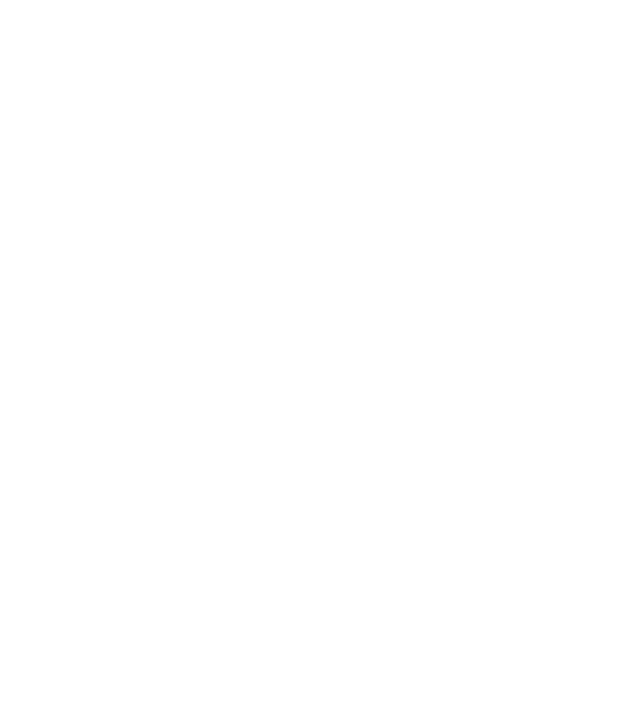
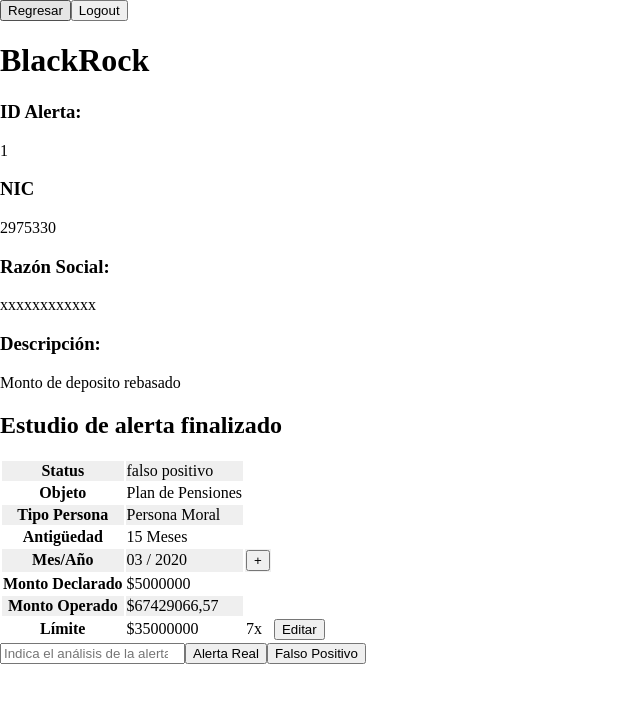
Before and after one commit to StephanieJolianis/BlackRock-LegalHackathon-, a React (Create React App) app: page /alerta/1/detalle in a window 1280 px wide. Shown: the top 702 px of the page, without its empty margins (0-640 px from the left). Built offline with nearby package versions, Linux system fonts and the light colour scheme.

Commit message:
paso de informacion componente tablaalertas a detallealerta

```diff
--- a/public/index.html
+++ b/public/index.html
@@ -9,6 +9,7 @@
       name="description"
       content="Web site created using create-react-app"
     />
+    <link href="https://fonts.googleapis.com/css?family=Cabin|Roboto:400,700|Roboto+Condensed:400,700" rel="stylesheet">
     <link rel="apple-touch-icon" href="%PUBLIC_URL%/logo192.png" />
     <!--
       manifest.json provides metadata used when your web app is installed on a
--- a/src/App.js
+++ b/src/App.js
@@ -12,8 +12,8 @@
       <Switch>
       <Route path="/" exact component={Login} />
       <Route path="/main" exact component={Main} />
-      <Route path="/detallealerta" exact component={DetalleAlerta} />
-      <Route path="/detallemes" exact component={DetalleMes} />
+      <Route path="/alerta/:id/detalle" exact component={DetalleAlerta} />
+      <Route path="/alerta/:id/detallemes" exact component={DetalleMes} />
       </Switch>
     </Router>
   );
--- a/src/Components/DetalleAlerta.jsx
+++ b/src/Components/DetalleAlerta.jsx
@@ -1,12 +1,47 @@
 import { Link } from "react-router-dom";
 import { useState } from "react";
+import { useParams } from "react-router-dom";
+import dataAlerta from "../Data/alertas.json"
 import ModalLimite from "./ModalLimite";
 import ModalAlerta from "./ModalAlerta";
+
+const calcularDias = (algo) => {
+    console.log(algo);
+    let anio = algo.aniooperacion;
+    let mes = parseInt(algo.mesoperacion);
+    let dia = 1;
+    if(mes === 12){
+        mes = 0;
+        anio = anio + 1;
+    }
+    const fechaAlerta= new Date(anio,mes,dia);
+    fechaAlerta.setDate(fechaAlerta.getDate() + 60);
+    const fechaAlertaMiliseg = fechaAlerta.getTime();
+    const fechaActual = Date.now();
+    const diff =  fechaAlertaMiliseg - fechaActual;
+    const result = Math.round(diff/(1000 * 60 * 60 * 24 ));
+    if(result > 0){
+        return (<div>
+            <h3>Esta alerta expira en:</h3>
+        <h1>{result} días</h1>
+        </div>
+        )
+    }else{
+        return (
+            <div>
+            <h2>Estudio de alerta finalizado</h2>
+        </div>
+        )
+    }
+}
 
 const DetalleAlerta = () => {
     const [showLimit, setShowLimit] = useState(false);
     const [showAlert, setShowAlert] = useState(false);
     const [alert, setAlert] = useState(false);
+    const { id } = useParams();
+
+    const filtroAlerta = dataAlerta.filter(item => item.idalerta == id)
 
     return(
     <div>
@@ -20,50 +55,49 @@
     <h1>BlackRock</h1>
     </div>
     <div className="contentDetailAlert">
-        <div><h3>ID Alerta:</h3><p>55198</p></div>
-        <div><h3>NIC</h3> <p>5454554</p></div>
+        <div><h3>ID Alerta:</h3><p>{id}</p></div>
+        <div><h3>NIC</h3> <p>{filtroAlerta[0].nic}</p></div>
         <div><h3>Razón Social:</h3><p>xxxxxxxxxxxx</p></div>
-        <div><h3>Descripción:</h3><p>Monto Rebasado</p></div>
+        <div><h3>Descripción:</h3><p>{filtroAlerta[0].descripcionAlerta}</p></div>
     </div>
-        <h3>Esta alerta expira en</h3>
-        <h1>26 días</h1>
+            {calcularDias(filtroAlerta[0])}
         <table className="detailAlert">
             <tbody>
                 <tr>
                     <th>Status</th>
-                    <td>Generada</td>
+                    <td>{filtroAlerta[0].evaluacion}</td>
                 </tr>
                 <tr>
                     <th>Objeto</th>
-                    <td>Fondo de ahorro</td>
+                    <td>{filtroAlerta[0].objetocuenta}</td>
                 </tr>
                 <tr>
                     <th>Tipo Persona</th>
-                    <td>Física</td>
+                    <td>{filtroAlerta[0].tipopersona}</td>
                 </tr>
                 <tr>
                     <th>Antigüedad</th>
-                    <td>6 Meses</td>
+                    <td>{filtroAlerta[0].antiguedad} Meses</td>
                 </tr>
                 <tr>
                     <th>Mes/Año</th>
-                    <td>Octubre 2020</td>
+                    <td>{filtroAlerta[0].mesoperacion} / {filtroAlerta[0].aniooperacion}</td>
                     <td><Link to= "/detallemes">
                 <button>+</button>
                     </Link></td>
                 </tr>
                 <tr>
                     <th>Monto Declarado</th>
-                    <td>$100000</td>
+                    <td>${filtroAlerta[0].montodeclarado}</td>
                 </tr>
                 <tr>
                     <th>Monto Operado</th>
-                    <td>$100000</td>
+                    <td>${filtroAlerta[0].montoOperadoTotal}</td>
                 </tr>
                 <tr>
                     <th>Límite</th>
-                    <td>$200000</td>
-                    <td>2x</td>
+                    <td>${filtroAlerta[0].limiteMonto__1}</td>
+                    <td>{filtroAlerta[0].limiteMonto}x</td>
                     <td><button onClick={() => setShowLimit(true)}>Editar</button></td>
                 </tr>
             </tbody>
--- a/src/Components/Filtros.jsx
+++ b/src/Components/Filtros.jsx
@@ -39,13 +39,16 @@
 
 const Filtros = (props) => {
     return(
-        <div>
-
+        <div className="divFiltros">
+        <div className="divFiltro1">
             <select onChange={(e)=> props.cambioFiltros({value:e.target.value, name:e.target.name})} name="descripcionAlerta">
             <option value="value0"defaultValue>Tipo Alerta</option>
             <option value="1">Monto Depósito Rebasado</option>
             <option value="2">Monto Retiro Rebasado</option>
+            <option value="3">Numero de retiros rebasado</option>
+            <option value="4">Numero de depositos rebasado</option>
             </select>
+
 
             <select onChange={(e)=> props.cambioFiltros({value:e.target.value, name:e.target.name})} name="evaluacion">
             <option value="value0"defaultValue>Status Alarma</option>
@@ -53,7 +56,9 @@
             <option value="1">Falso Positivo</option>
             <option value="0">No Investigado</option>
             </select>
+            </div>
 
+            <div className="divFiltro2">
             <select onChange={(e)=> props.cambioFiltros({value:e.target.value, name:e.target.name})} name="mesoperacion">
             <option value="value0"defaultValue>Mes</option>
             <option value="01">Enero</option>
@@ -75,7 +80,10 @@
             <option value="2019">2019</option>
             <option value="2020">2020</option>
             </select>
+            </div>
 
+
+            <div className="divFiltro3">
             <select onChange={(e)=> props.cambioFiltros({value:e.target.value, name:e.target.name})} name="objetocuenta">
             <option value="value0"defaultValue>Objeto Cuenta</option>
             <option value="1">Administración de Tesorería</option>
@@ -87,7 +95,8 @@
             <option value="7">Plan de pensiones</option>
         </select>
 
-        <div><input name="cuenta" type="search" placeholder="Buscar por número de cuenta" onChange={(e)=> props.cambioFiltros({value:e.target.value, name:e.target.name})}/></div>
+        <div><input className="inputFiltros" name="cuenta" type="search" placeholder="Buscar por número de cuenta" onChange={(e)=> props.cambioFiltros({value:e.target.value, name:e.target.name})}/></div>
+        </div>
             </div>
     );
 }
--- a/src/Components/Main.jsx
+++ b/src/Components/Main.jsx
@@ -3,6 +3,7 @@
 import Gráfica from "./Gráfica";
 import { Link } from "react-router-dom";
 import { useReducer, useEffect, useState } from "react";
+// import logoApp from '../img/alerta.png';
 
 
 function reducer(state, action) {
@@ -62,7 +63,10 @@
             <Link to= "/">
                 <button>Logout</button>
             </Link>
-    <h1>BlackRock </h1>
+            <div className="logoBlackrock">
+            {/* <img src ={logoApp} alt="30" height="57"/> */}
+            <h1>BlackRock </h1>
+            </div>
         </div>
             <p>Bienvenid@ {localStorage.getItem("nombredeusuario")}</p>
             <Filtros  cambioFiltros={setFiltros} />
--- a/src/Components/TablaAlertas.jsx
+++ b/src/Components/TablaAlertas.jsx
@@ -61,8 +61,6 @@
     }
 
     const filtradoAlertas = dataAlert.filter(detalleAlerta => funcionFiltros(detalleAlerta));
-    console.log("filtro desde alert", props.filtros);
-
 
 
     let alertMap = <tr><td colSpan="4">Coincidencias de busqueda no encontradas</td></tr>
@@ -75,7 +73,7 @@
                     <td>{item.idalerta}</td>
                     <td>{item.cuenta}</td>
                     <td>{item.descripcionAlerta}</td>
-                    <td><Link to= "/detallealerta">
+                    <td><Link to= {"/alerta/"+ item.idalerta +"/detalle"}>
                     <button>+</button>
                         </Link></td>
                 </tr>
@@ -94,6 +92,7 @@
                 <th>ID Alerta</th>
                 <th>Cuenta</th>
                 <th>Descripción</th>
+                <th>...</th>
             </tr>
             </thead>
             <tbody>
--- a/src/index.css
+++ b/src/index.css
@@ -1,3 +1,6 @@
+body{
+    margin: 0;
+}
 .overlay {
     background: rgba(0, 0, 0, 0.3);
     position: fixed;
@@ -22,3 +25,95 @@
     flex-direction: column;
     align-items: center;
 }
+
+tbody tr:nth-child(odd) {
+    background-color: #EFEFEF;
+}
+
+tbody tr:nth-child(even) {
+    background-color: #FFFFFF;
+}
+
+thead {
+    background-color: #000000;
+}
+
+thead tr th {
+    color: white;
+    Font-Family: 'Roboto Condensed', Sans-Serif;
+    font-size: 12px;
+}
+
+
+/* ------------------------------------ */
+
+
+select {
+    background: white;
+    border: none;
+    font-size: 14px;
+    height: 30px;
+    padding: 5px;
+    width: 150px;
+}
+
+select:focus{ outline: none;}
+
+
+.inputFiltros{
+    background: white;
+    border: none;
+    font-size: 14px;
+    height: 30px;
+    padding: 5px;
+    width: 150px;
+}
+
+
+
+.divFiltros{
+    display: flex;
+    flex-direction: column;
+    align-items: center;
+    background: #FFCE00;
+    padding: 15px;
+}
+
+.divFiltro1{
+    display: flex;
+    width: 100%;
+    justify-content: center;
+    place-content: space-around;
+    margin-bottom: 10px;
+}
+
+.divFiltro2{
+    display: flex;
+    width: 100%;
+    justify-content: center;
+    place-content: space-around;
+    margin-bottom: 10px;
+}
+
+.divFiltro3{
+    display: flex;
+    width: 100%;
+    justify-content: center;
+    place-content: space-around;
+    margin-bottom: 10px;
+}
+
+.divFiltro4{
+    display: flex;
+    width: 100%;
+    justify-content: center;
+    place-content: space-around;
+    margin-bottom: 10px;
+}
+
+
+.logoBlackrock{
+    display: flex;
+    justify-content: center;
+    align-items: center;
+}
```
Also changed, not shown: src/Data/alertas.json, src/img/alerta.png (added), 1 other file (tests, documents, lock files or other folders).
